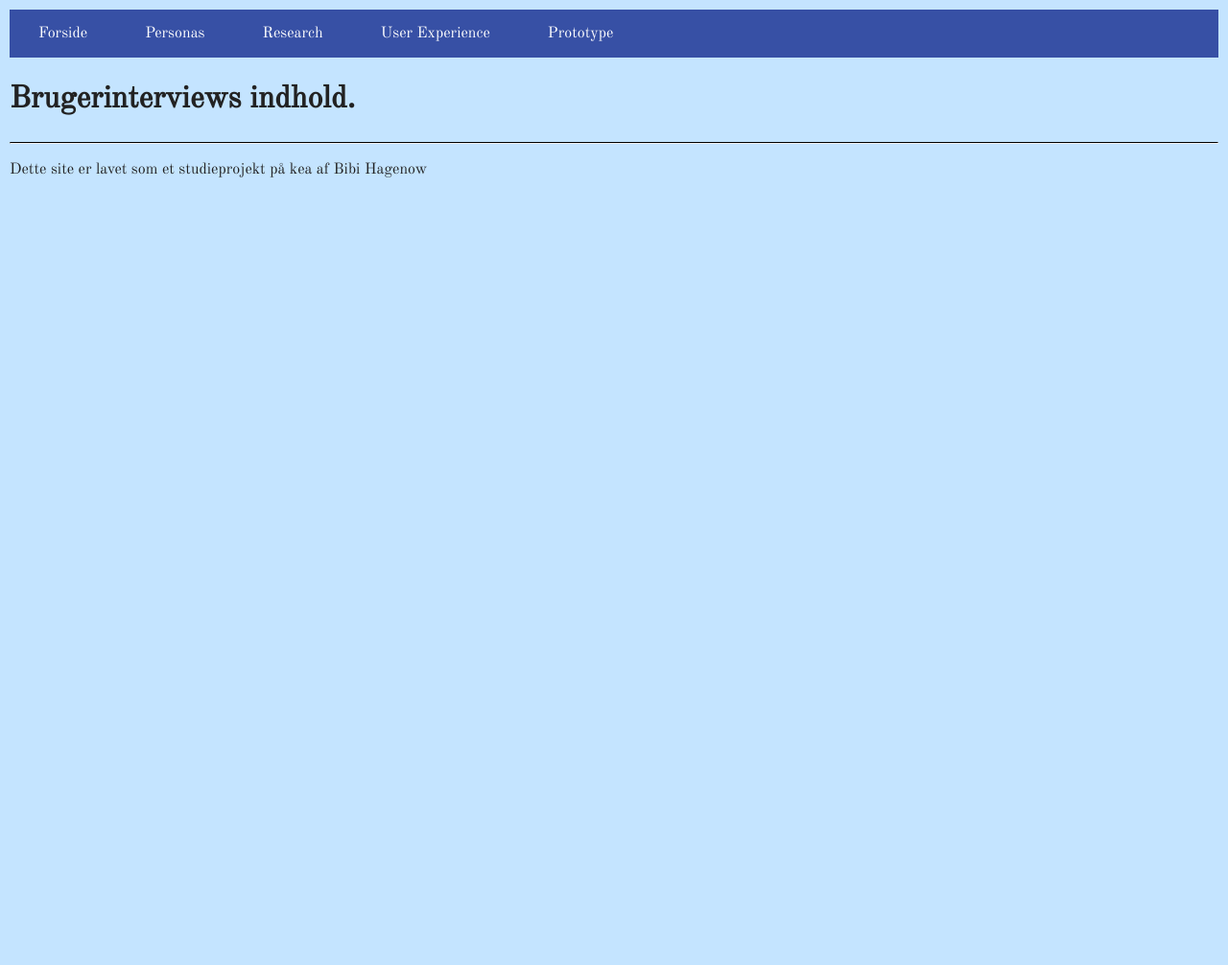
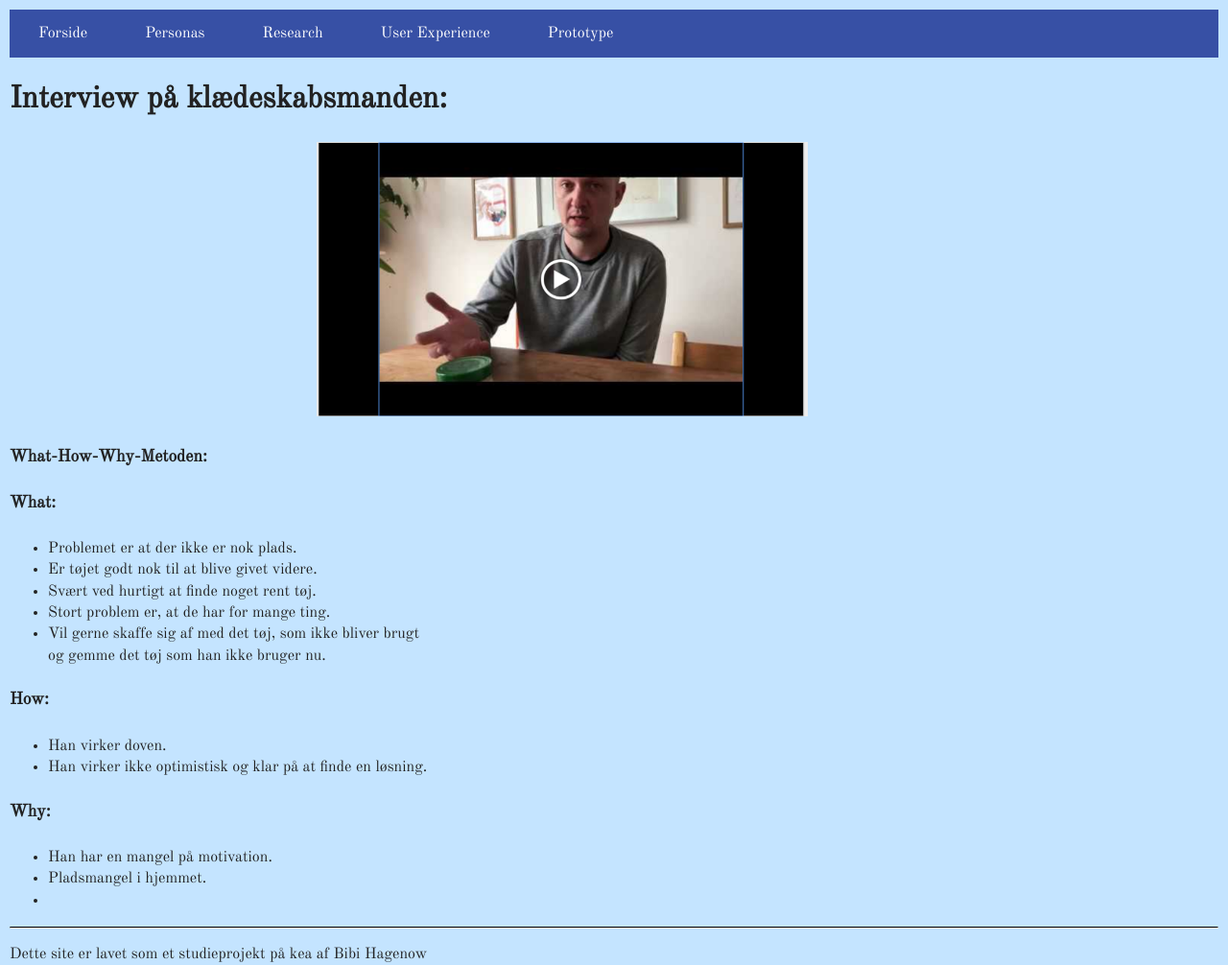
Before and after one commit to bibi0121/UX-dokumentationssite, a plain HTML site: page interviews.html in a window 1280 px wide. Shown: the whole page at 96% size. Before the commit the page ends 800 px from the top, so only its background shows below. Drawn offline with nearby package versions, Linux system fonts and the light colour scheme.

Commit message:
interview: what-how-why-metoden på klædeskabsmanden

```diff
--- a/css/main.css
+++ b/css/main.css
@@ -26,10 +26,14 @@ hr {
 
 
 
-
 h3 {
     font-weight: bolder;
     font-size: 1.5em;
+}
+
+h4{
+    font-weight: bold;
+    font-size: 1.1em;
 }
 
 li {
@@ -149,3 +153,10 @@ b {
     width: 70vw;
     margin-left: 15vw;
 }
+
+.interview img{
+    height: 100%;
+    width: 40vw;
+   margin-left: 25vw;
+
+}
--- a/interviews.html
+++ b/interviews.html
@@ -52,9 +52,44 @@
     <!-- Sidens indhold -->
     <main>
         <h1>
-      Brugerinterviews indhold.
+            Interview på klædeskabsmanden:
         </h1>
     </main>
+
+    <div class="interview">
+
+        <img src="billeder/interview_brugerresearch.png" alt="interview">
+    </div>
+
+    <h4>What-How-Why-Metoden:</h4>
+
+    <h4>What:</h4>
+    <ul>
+        <li>Problemet er at der ikke er nok plads. </li>
+        <li>Er tøjet godt nok til at blive givet videre. </li>
+        <li>Svært ved hurtigt at finde noget rent tøj. </li>
+        <li>Stort problem er, at de har for mange ting.</li>
+        <li>Vil gerne skaffe sig af med det tøj, som ikke bliver brugt <br> og gemme det tøj som han ikke bruger nu. </li>
+    </ul>
+
+    <h4>How:</h4>
+    <ul>
+        <li>Han virker doven.
+        </li>
+        <li>Han virker ikke optimistisk og klar på at finde en løsning. </li>
+
+    </ul>
+
+    <h4>Why:</h4>
+    <ul>
+        <li> Han har en mangel på motivation.</li>
+        <li>Pladsmangel i hjemmet.</li>
+        <li></li>
+
+    </ul>
+
+
+
     <!-- Sidens indhold slut -->
 
     <!-- footer -->
@@ -67,7 +102,10 @@
     <!-- Diverse ekstra, du ikke behøver at pille ved -->
     <script src="js/vendor/modernizr-3.6.0.min.js"></script>
     <script src="https://code.jquery.com/jquery-3.3.1.min.js" integrity="sha256-FgpCb/KJQlLNfOu91ta32o/NMZxltwRo8QtmkMRdAu8=" crossorigin="anonymous"></script>
-  <script>window.jQuery || document.write('<script src="js/vendor/jquery-3.3.1.min.js"><\/script>')</script>
+    <script>
+        window.jQuery || document.write('<script src="js/vendor/jquery-3.3.1.min.js"><\/script>')
+
+    </script>
     <script src="js/plugins.js"></script>
     <script src="js/main.js"></script>
 
```
Also changed, not shown: billeder/interview_brugerresearch.png (added), 1 other file. Lines whose indentation alone changed are shown as unchanged.
